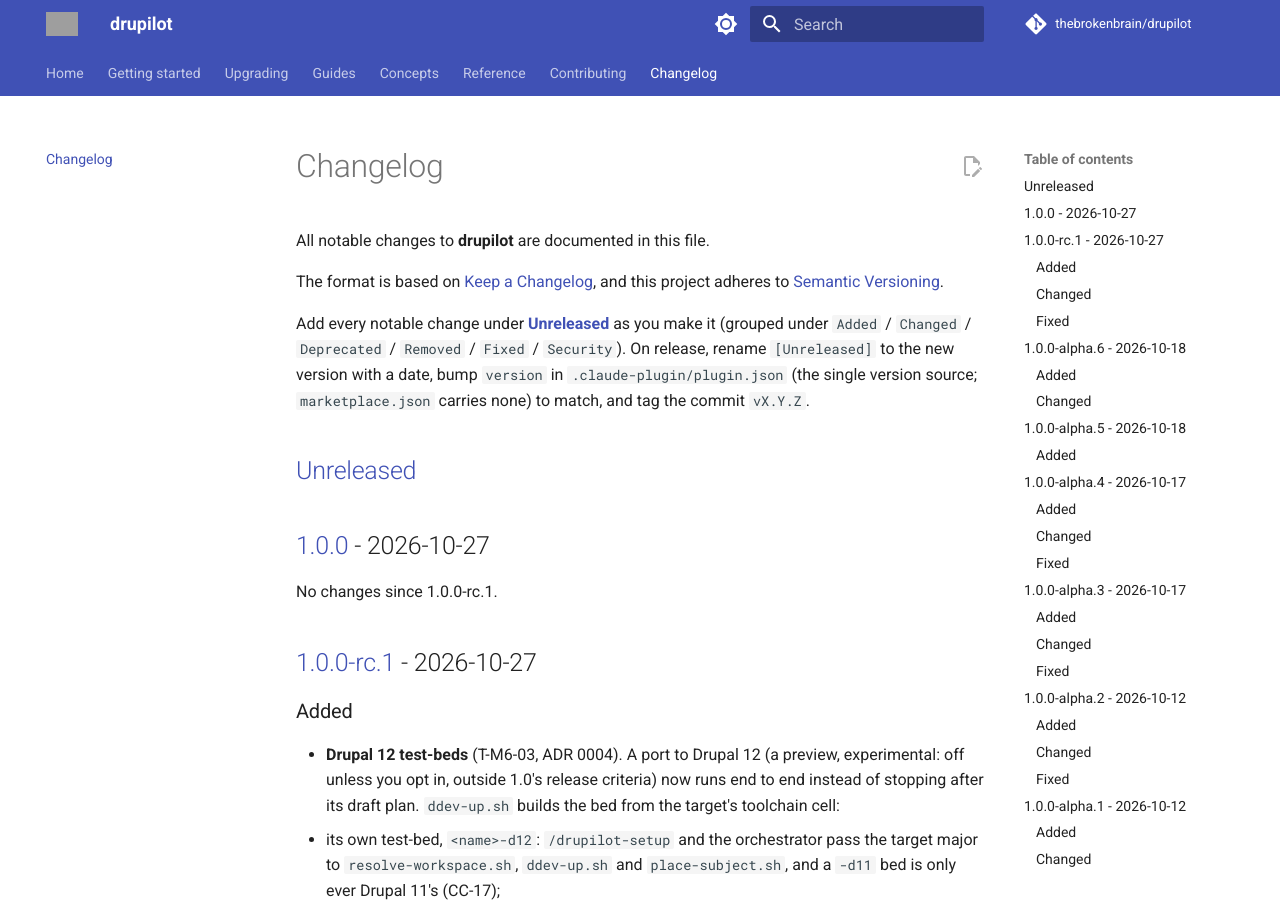
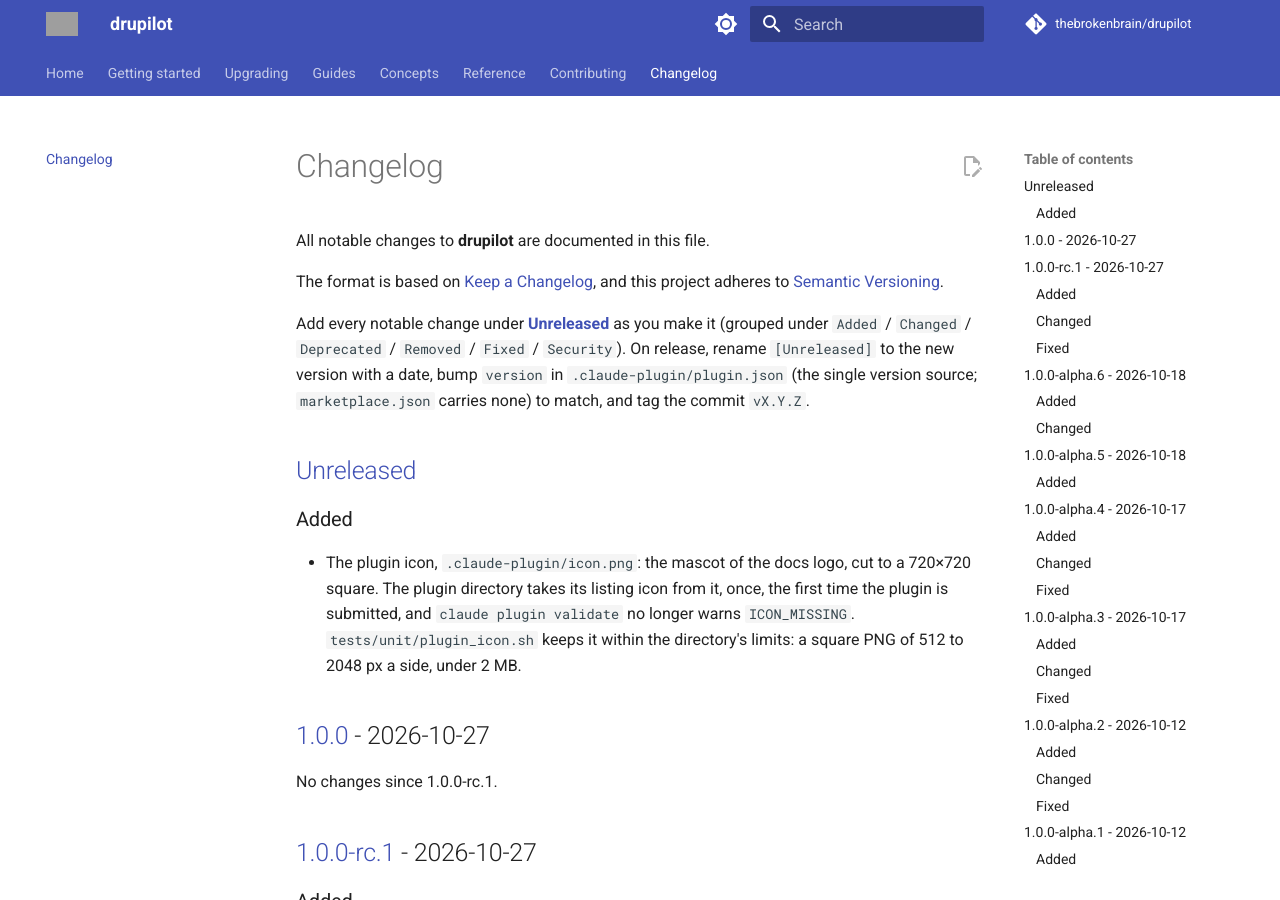
Before and after one commit to thebrokenbrain/drupilot, an MkDocs documentation site: the page built from docs/changelog.md, in a window 1280 px wide and 900 px high. Built offline with MkDocs 1.6.1 and Material for MkDocs 9.7.7, drawn with Linux system fonts in a browser that asks for light colours; comment, search, counter and statistics services are not loaded; grey boxes are pictures that could not be loaded.

Commit message:
feat(plugin): the listing icon for the plugin directory
.claude-plugin/icon.png is the listing icon the plugin directory reads once,
the first time the plugin is submitted; `claude plugin validate` warned
ICON_MISSING. It is the mascot of the docs logo, cut to a 720x720 square:
magick docs/assets/drupilot.png -crop 720x720+110+20 +repage -strip
That path needs no `icon` key in plugin.json, so no Claude Code version
drupilot supports meets an unknown manifest key.

tests/unit/plugin_icon.sh keeps it within the directory's limits (a square
PNG of 512 to 2048 px a side, under 2 MB), which validate reports only as a
directory warning that never fails the validate gate.

```diff
--- a/CHANGELOG.md
+++ b/CHANGELOG.md
@@ -12,6 +12,14 @@ in `.claude-plugin/plugin.json` (the single version source; `marketplace.json`
 carries none) to match, and tag the commit `vX.Y.Z`.
 
 ## [Unreleased]
+
+### Added
+
+- The plugin icon, `.claude-plugin/icon.png`: the mascot of the docs logo, cut
+  to a 720×720 square. The plugin directory takes its listing icon from it,
+  once, the first time the plugin is submitted, and `claude plugin validate` no
+  longer warns `ICON_MISSING`. `tests/unit/plugin_icon.sh` keeps it within the
+  directory's limits: a square PNG of 512 to 2048 px a side, under 2 MB.
 
 ## [1.0.0] - 2026-10-27
 
```
Also changed, not shown: CLAUDE.md (+1 -1 lines), 2 other files.
